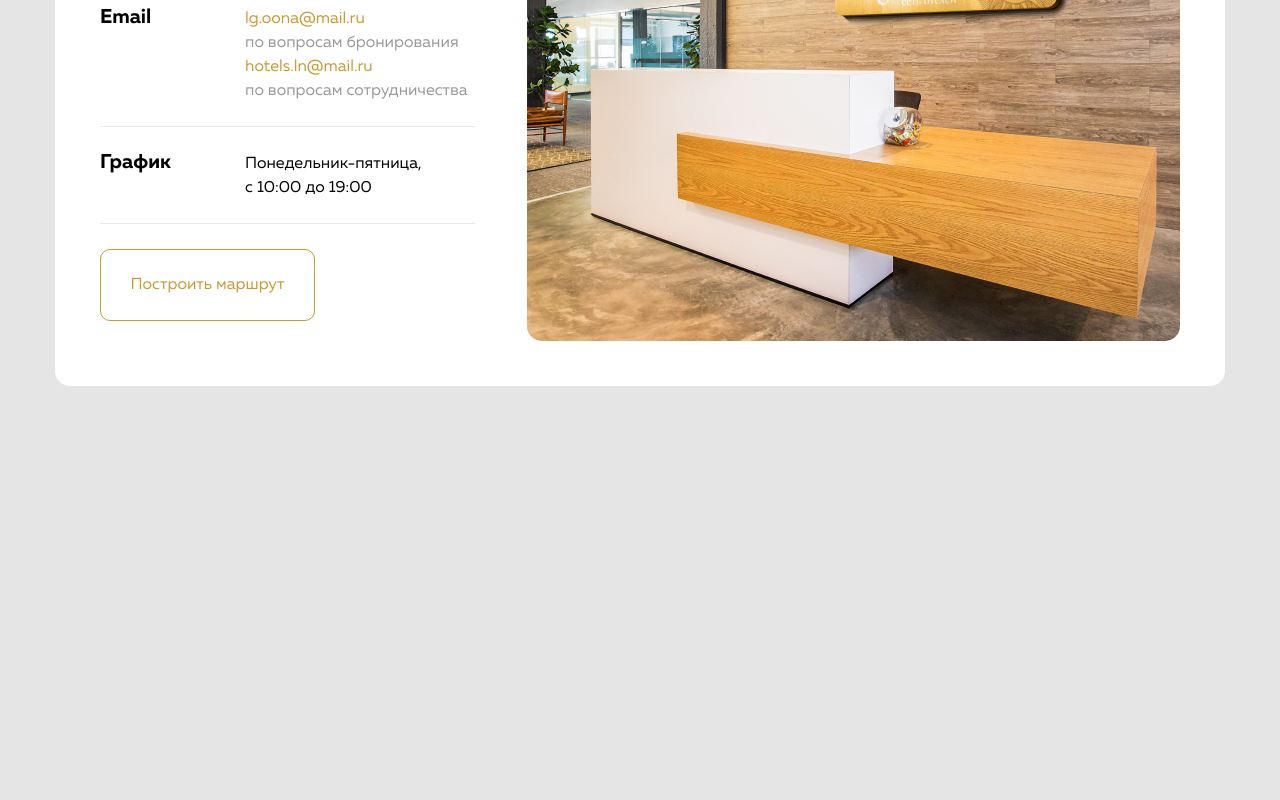
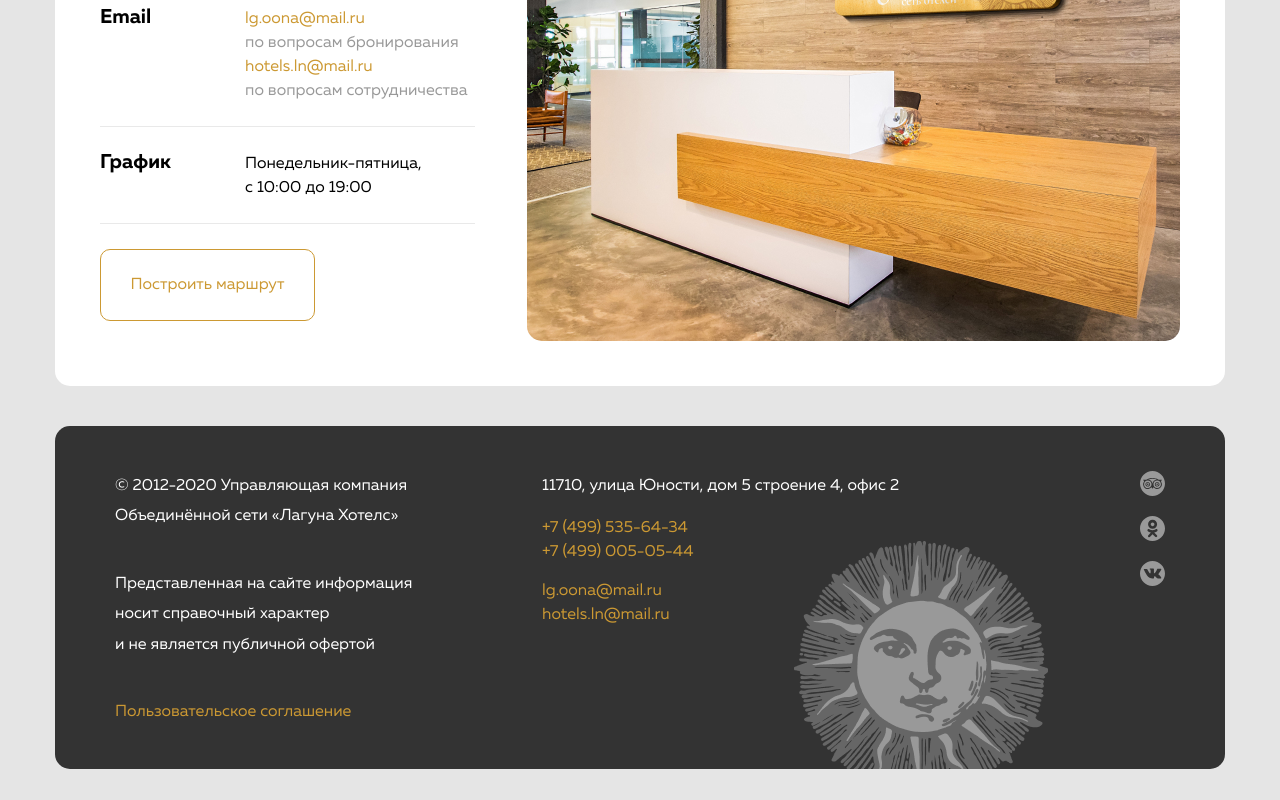
Before and after one commit to mynisviki/hotels, a plain HTML site: page index.html in a window 1280 px wide. Shown: the part 4882-5682 px from the top of the page. Before the commit the page ends 5308 px from the top, so only its background shows below. Drawn offline with Linux system fonts and the light colour scheme; files whose address does not match are found by name.

Commit message:
Add: footer

```diff
--- a/css/slyle.css
+++ b/css/slyle.css
@@ -610,3 +610,66 @@ img {
 .contacts-right-section-img {
   border-radius: 15px;
 }
+
+/* Footer */
+.footer-container {
+  background-color: #333333;
+  border-radius: 15px;
+  width: 1170px;
+  background-image: url('../img/sun.png');
+  background-repeat: no-repeat;
+  background-position: left 739px bottom 0px;
+  margin-bottom: 31px;
+}
+
+.footer-box {
+  display: flex;
+  justify-content: space-between;
+  padding: 45px;
+}
+
+.footer-outer-left-column {
+  display: flex;
+}
+
+.footer-left-section-container {
+  display: flex;
+  flex-direction: column;
+  width: 302px;
+  margin-right: 125px;
+}
+
+.footer-section-container-text {
+  line-height: 30.4px;
+  margin: 0;
+  color: #FFFFFF;
+}
+
+.footer-section-container-text-mark {
+  margin-bottom: 37px;
+}
+
+.footer-section-container-text-info {
+  margin-bottom: 40px;
+}
+
+.footer-left-section-container-href {
+  line-height: 24px;
+  color:#CC9933;
+}
+
+.footer-middle-section-container {
+  display: flex;
+  flex-direction: column;
+  gap: 15px;
+}
+
+.footer-right-section-container {
+  display: flex;
+}
+
+.social-networks {
+  display: flex;
+  flex-direction: column;
+  gap: 20px;
+}
--- a/index.html
+++ b/index.html
@@ -490,6 +490,49 @@
         </div>
     </section>
 
+    <footer>
+      <div class="container footer-container">
+        <div class="footer-box">
+          <div class="footer-outer-left-column">
+            <div class="footer-left-section-container">
+              <p class="footer-section-container-text footer-section-container-text-mark">© 2012-2020 Управляющая
+                компания
+                Объединённой сети «Лагуна Хотелс»</p>
+              <p class="footer-section-container-text footer-section-container-text-info">Представленная на сайте
+                информация носит справочный характер и не является публичной офертой</p>
+              <a class="footer-left-section-container-href" href="#">Пользовательское соглашение</a>
+            </div>
+
+            <div class="footer-middle-section-container">
+              <p class="footer-section-container-text">11710, улица Юности, дом 5 строение 4, офис 2</p>
+              <div class="contacts-phones-box">
+                <a class="contacts-ph-number" href="tel:+74995356434">+7 (499) 535-64-34</a>
+                <a class="contacts-ph-number" href="tel:+74950050544">+7 (499) 005-05-44</a>
+              </div>
+              <div class="contacts-email-box">
+                <a class="contacts-email-adress" href="mailto:lg.oona@mail.ru">lg.oona@mail.ru</a>
+                <a class="contacts-email-adress" href="hotels.ln@mail.ru">hotels.ln@mail.ru</a>
+              </div>
+            </div>
+          </div>
+          <div class="footer-right-section-container">
+            <ul class="social-networks">
+              <li class="tripadvisor">
+                <a href="#" class="tripadvisor-href">
+                  <img src="img/ta.svg"></a>
+              </li>
+              <li class="ok">
+                <a href="#" class="ok-href"><img src="img/ok.svg"></a>
+              </li>
+              <li class="vk">
+                <a href="#" class="vk-href">
+                  <img src="img/vk.svg"></a>
+              </li>
+            </ul>
+          </div>
+        </div>
+      </div>
+    </footer>
   </main>
 </body>
 
```
Also changed, not shown: img/ok.svg (added), img/sun.png (added), img/ta.svg (added), img/vk.svg (added).
